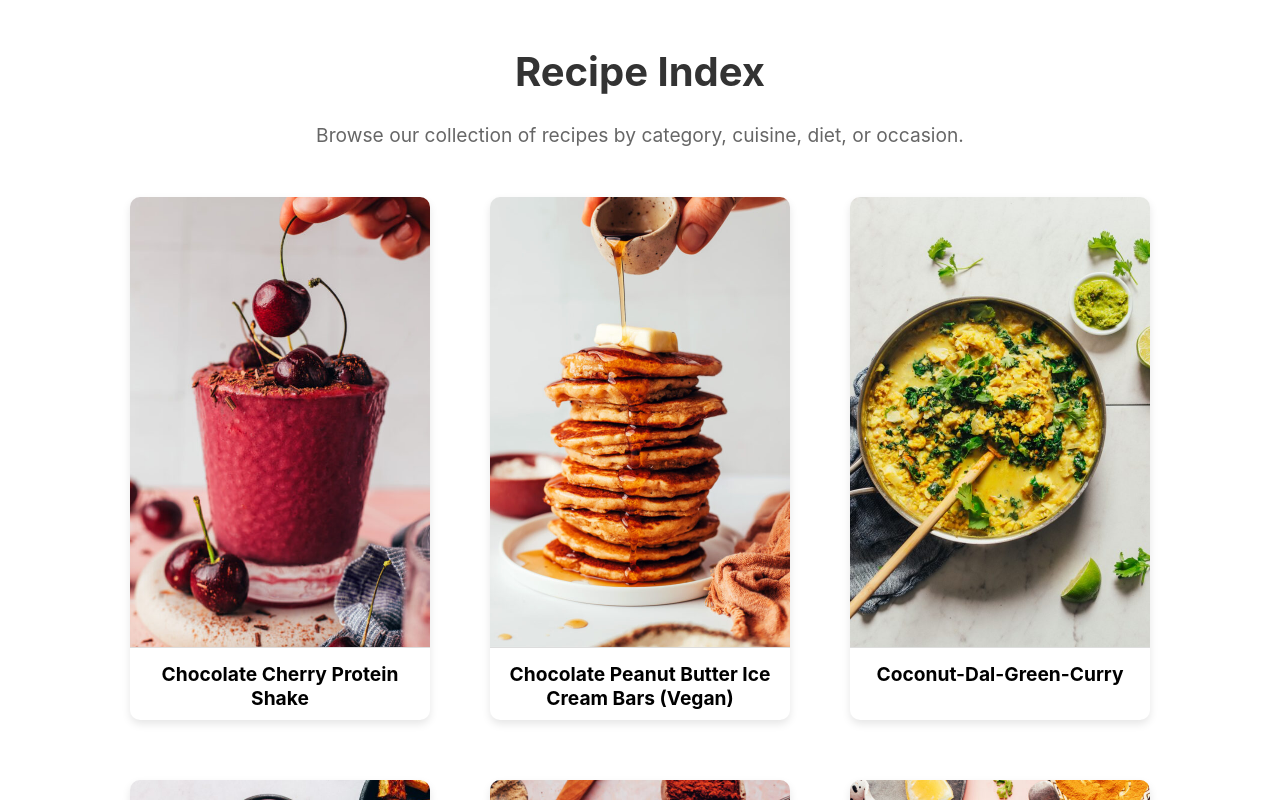
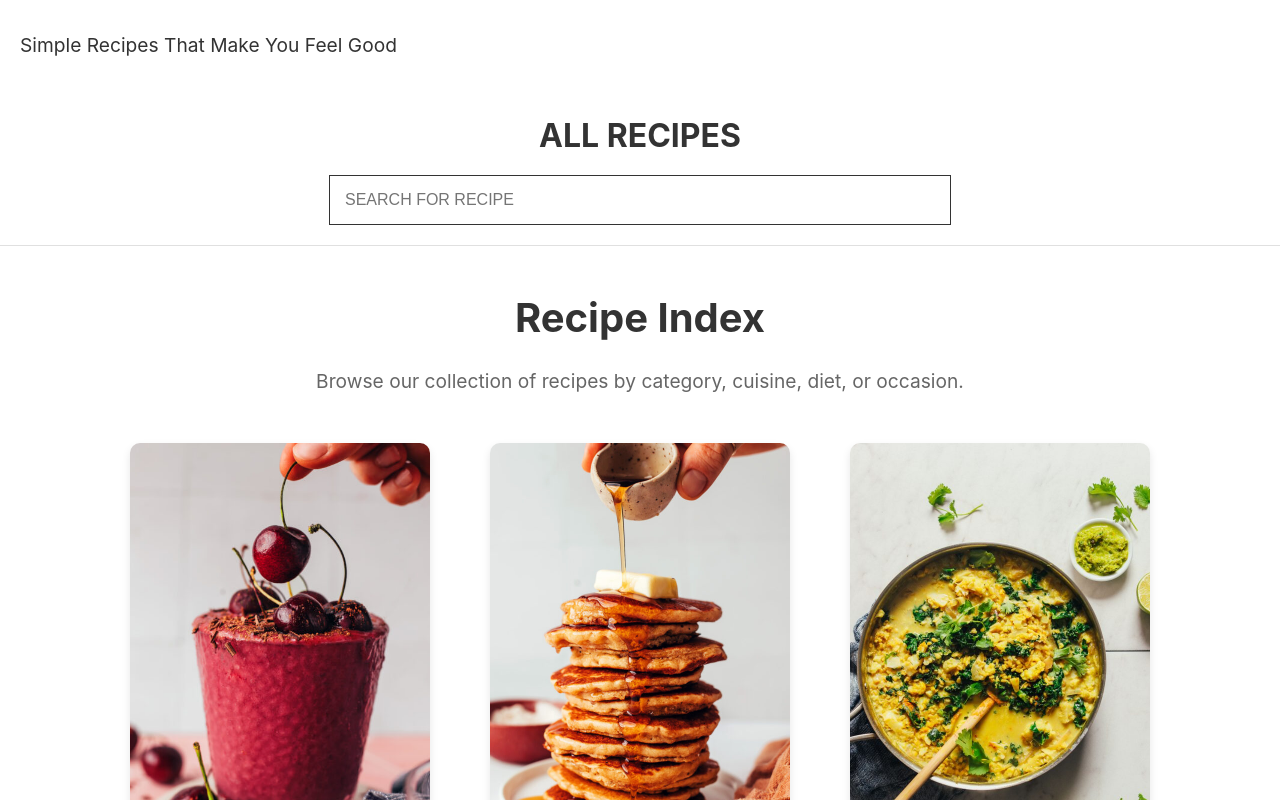
Before and after one commit to JaiMaurya5399/recipe-book, a React (Create React App) app: page / in a window 1280 px wide. Shown: the top 800 px of the page. Built offline with nearby package versions, Linux system fonts and the light colour scheme.

Commit message:
Added the header

```diff
--- a/src/App.js
+++ b/src/App.js
@@ -1,10 +1,18 @@
-import React from 'react';
+import React, { useState } from 'react';
+import Header from './Header';
 import Home from './Home';
 
 function App() {
+  const [searchQuery, setSearchQuery] = useState('');
+
+  const handleSearch = (query) => {
+    setSearchQuery(query);
+  };
+
   return (
-    <div>
-      <Home />
+    <div className="App">
+      <Header searchQuery={searchQuery} onSearch={handleSearch} />
+      <Home searchQuery={searchQuery} /> {/* Passing searchQuery prop */}
     </div>
   );
 }
--- /dev/null
+++ b/src/Header.css
@@ -0,0 +1,73 @@
+/* Header.css */
+
+.header-container {
+    display: flex;
+    flex-direction: column;
+    align-items: center;
+    padding: 20px;
+    background-color: #fff;
+    border-bottom: 1px solid #e0e0e0;
+  }
+
+  .logo-section {
+    display: flex;
+    align-items: center;
+    justify-content: space-between;
+    width: 100%;
+  }
+
+  .logo {
+    width: 50px;
+    height: auto;
+    margin-right: 20px;
+  }
+
+  .tagline h1 {
+    font-size: 1.2em;
+    color: #333;
+    font-weight: normal;
+  }
+
+  .search-section {
+    margin-top: 20px;
+    width: 100%;
+    display: flex;
+    flex-direction: column;
+    align-items: center;
+  }
+
+  .header-title {
+    font-size: 2em;
+    color: #333;
+    font-weight: bold;
+    margin-bottom: 20px;
+  }
+
+  .search-bar {
+    display: flex;
+    align-items: center;
+    border: 1px solid #333;
+    padding: 10px;
+    width: 80%;
+    max-width: 600px;
+  }
+
+  .search-bar input {
+    width: 100%;
+    border: none;
+    padding: 5px;
+    font-size: 1em;
+    outline: none;
+  }
+
+  .search-bar .search-button {
+    background: none;
+    border: none;
+    cursor: pointer;
+    font-size: 1.2em;
+    color: #333;
+  }
+
+  .search-bar .search-button i {
+    font-family: FontAwesome;
+  }
--- /dev/null
+++ b/src/Header.js
@@ -0,0 +1,31 @@
+import React from 'react';
+import './Header.css';
+
+function Header({ searchQuery, onSearch }) {
+  return (
+    <header className="header-container">
+      <div className="logo-section">
+
+        <div className="tagline">
+          <h1>Simple Recipes That Make You Feel Good</h1>
+        </div>
+      </div>
+      <div className="search-section">
+        <h2 className="header-title">ALL RECIPES</h2>
+        <div className="search-bar">
+          <input
+            type="text"
+            placeholder="SEARCH FOR RECIPE"
+            value={searchQuery}
+            onChange={(e) => onSearch(e.target.value)}
+          />
+          <button className="search-button">
+            <i className="fa fa-search"></i>
+          </button>
+        </div>
+      </div>
+    </header>
+  );
+}
+
+export default Header;
--- a/src/Home.js
+++ b/src/Home.js
@@ -15,58 +15,61 @@ import image10 from './img/Mint-Chutney-Fresh-Indian-inspired.jpg';
 import image11 from './img/Sweet-Potato-Fritters-Gluten-free.jpg';
 import image12 from './img/Pot-Vegan-Chickpea-Curry.jpg';
 
-function Home() {
+function Home({ searchQuery }) {
   const recipes = [
     {
-      image: image1,  // Use the imported image variable here
+      image: image1,
       title: 'Chocolate Cherry Protein Shake',
     },
     {
-      image: image2,  // Use the imported image variable here
+      image: image2,
       title: 'Chocolate Peanut Butter Ice Cream Bars (Vegan)',
     },
     {
-        image: image3,  // Use the imported image variable here
+      image: image3,
       title: 'Coconut-Dal-Green-Curry',
     },
     {
-        image: image4,  // Use the imported image variable here
+      image: image4,
       title: 'Palak-Paneer-with-Tofu',
     },
     {
-        image: image5,  // Use the imported image variable here
+      image: image5,
       title: 'Hot-Chocolate-with-Chai-Spices',
     },
     {
-        image: image6,  // Use the imported image variable here
+      image: image6,
       title: 'Vegan-Tofu-Cauliflower-Curry-Korma',
     },
     {
-        image: image7,  // Use the imported image variable here
+      image: image7,
       title: 'Shawarma-Roasted-Cabbage-Wedges',
     },
     {
-        image: image8,  // Use the imported image variable here
+      image: image8,
       title: 'Tikka-Masala-BIG-flavor-vegan',
     },
     {
-        image: image9,  // Use the imported image variable here
+      image: image9,
       title: 'Indian-Style-Jeera-Rice',
     },
     {
-          image: image10,  // Use the imported image variable here
+      image: image10,
       title: 'Mint-Chutney-Fresh-Indian',
     },
     {
-          image: image11,  // Use the imported image variable here
+      image: image11,
       title: 'Sweet-Potato-Fritters-Gluten-free',
     },
     {
-          image: image12,  // Use the imported image variable here
+      image: image12,
       title: 'Pot-Vegan-Chickpea-Curry',
     },
+  ];
 
-  ];
+  const filteredRecipes = recipes.filter((recipe) =>
+    recipe.title.toLowerCase().includes(searchQuery.toLowerCase())
+  );
 
   return (
     <div className="home-container">
@@ -75,7 +78,7 @@ function Home() {
         <p>Browse our collection of recipes by category, cuisine, diet, or occasion.</p>
       </header>
       <div className="home-recipes">
-        {recipes.map((recipe, index) => (
+        {filteredRecipes.map((recipe, index) => ( // Use filteredRecipes here
           <RecipeCard
             key={index}
             image={recipe.image}
```
Lines whose indentation alone changed are shown as unchanged.
